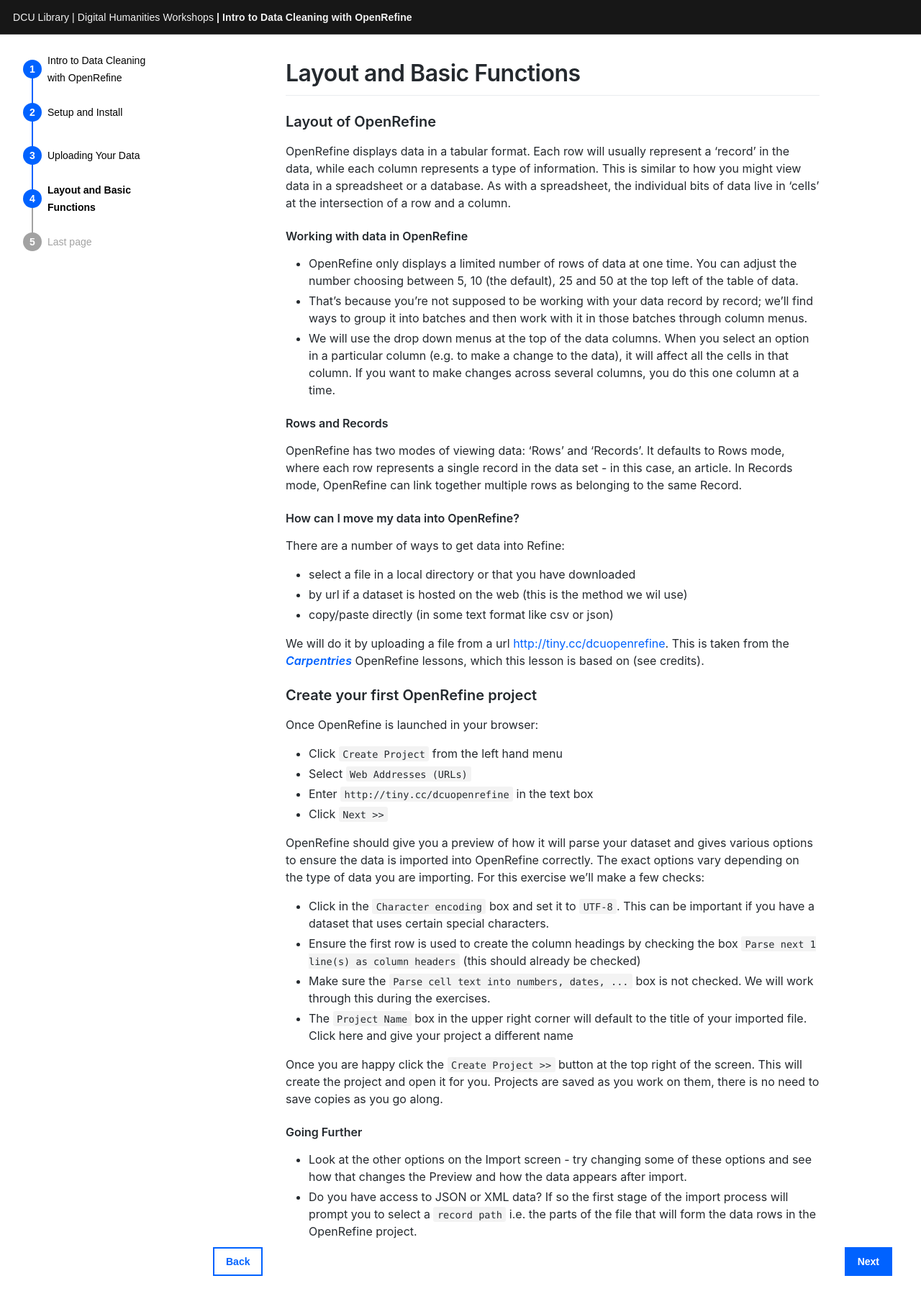
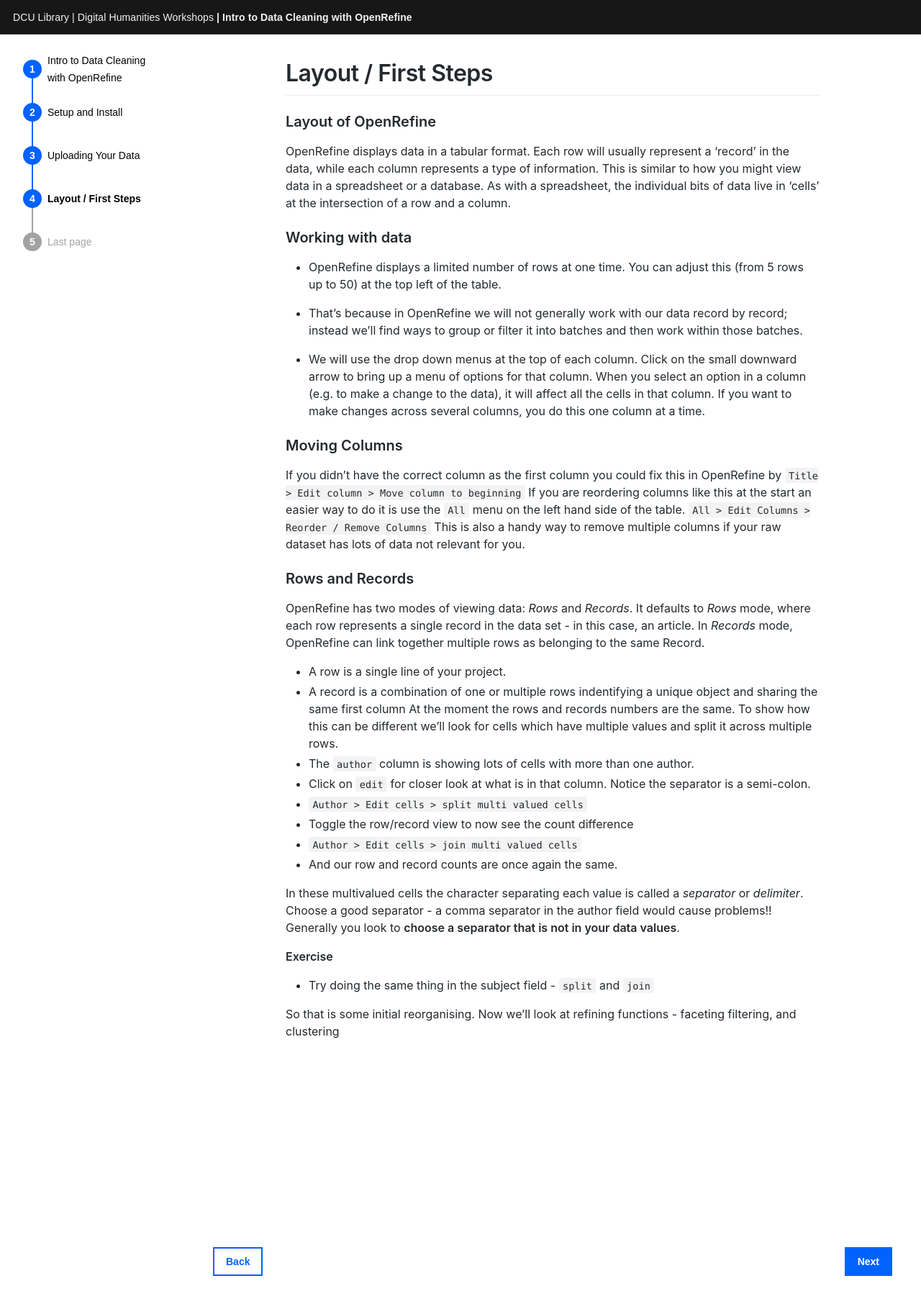
Before and after one commit to DCULibrary/open-refine-workshop, a Jekyll site: the page built from _workshop/layout-and-basic-functions.md, in a window 1280 px wide. Shown: the top 1812 px of the page at 72% size. Built offline with Jekyll 4.4.1, drawn with Linux system fonts in a browser that asks for light colours; some web fonts are replaced.

Commit message:
Finish Layout page content

```diff
--- a/_workshop/layout-and-basic-functions.md
+++ b/_workshop/layout-and-basic-functions.md
@@ -1,43 +1,39 @@
 ---
-title: Layout and Basic Functions     # The title of the page
+title: Layout / First Steps     # The title of the page
 date: 0000-01-04    # Page order is set by date
 ---
 
 ### Layout of OpenRefine
 OpenRefine displays data in a tabular format. Each row will usually represent a ‘record’ in the data, while each column represents a type of information. This is similar to how you might view data in a spreadsheet or a database. As with a spreadsheet, the individual bits of data live in ‘cells’ at the intersection of a row and a column.
 
-#### Working with data in OpenRefine
-* OpenRefine only displays a limited number of rows of data at one time. You can adjust the number choosing between 5, 10 (the default), 25 and 50 at the top left of the table of data.
-* That’s because you’re not supposed to be working with your data record by record; we’ll find ways to group it into batches and then work with it in those batches through column menus.
-* We will use the drop down menus at the top of the data columns. When you select an option in a particular column (e.g. to make a change to the data), it will affect all the cells in that column. If you want to make changes across several columns, you do this one column at a time.
+### Working with data
+* OpenRefine displays a limited number of rows at one time. You can adjust this (from 5 rows up to 50) at the top left of the table.
 
-#### Rows and Records
-OpenRefine has two modes of viewing data: ‘Rows’ and ‘Records’. It defaults to Rows mode, where each row represents a single record in the data set - in this case, an article. In Records mode, OpenRefine can link together multiple rows as belonging to the same Record.
+* That’s because in OpenRefine we will not generally work with our data record by record; instead we’ll find ways to group or filter it into batches and then work within those batches.
 
-#### How can I move my data into OpenRefine?
-There are a number of ways to get data into Refine:
-* select a file in a local directory or that you have downloaded
-* by url if a dataset is hosted on the web (this is the method we wil use)
-* copy/paste directly (in some text format like csv or json)
+* We will use the drop down menus at the top of each column. Click on the small downward arrow to bring up a menu of options for that column. When you select an option in a column (e.g. to make a change to the data), it will affect all the cells in that column. If you want to make changes across several columns, you do this one column at a time.
 
-We will do it by uploading a file from a url <http://tiny.cc/dcuopenrefine>. This is taken from the __[*Carpentries*](https://carpentries.org)__ OpenRefine lessons, which this lesson is based on (see credits).
+### Moving Columns
+If you didn’t have the correct column as the first column you could fix this in OpenRefine by `Title > Edit column > Move column to beginning`
+If you are reordering columns like this at the start an easier way to do it is use the `All` menu on the left hand side of the table.
+`All > Edit Columns > Reorder / Remove Columns`
+This is also a handy way to remove multiple columns if your raw dataset has lots of data not relevant for you.
 
-### Create your first OpenRefine project
-Once OpenRefine is launched in your browser:
-* Click `Create Project` from the left hand menu
-* Select `Web Addresses (URLs)`
-* Enter `http://tiny.cc/dcuopenrefine` in the text box
-* Click `Next >>`
+### Rows and Records
+OpenRefine has two modes of viewing data: _Rows_ and _Records_. It defaults to _Rows_ mode, where each row represents a single record in the data set - in this case, an article. In _Records_ mode, OpenRefine can link together multiple rows as belonging to the same Record.
+* A row is a single line of your project.
+* A record is a combination of one or multiple rows indentifying a unique object and sharing the same first column
+At the moment the rows and records numbers are the same. To show how this can be different we'll look for cells which have multiple values and split it across multiple rows.
+* The `author` column is showing lots of cells with more than one author.
+* Click on `edit` for closer look at what is in that column. Notice the separator is a semi-colon.
+* `Author > Edit cells > split multi valued cells`
+* Toggle the row/record view to now see the count difference
+* `Author > Edit cells > join multi valued cells`
+* And our row and record counts are once again the same.
 
-OpenRefine should give you a preview of how it will parse your dataset and gives various options to ensure the data is imported into OpenRefine correctly. The exact options vary depending on the type of data you are importing. For this exercise we'll make a few checks:
+In these multivalued cells the character separating each value is called a _separator_ or _delimiter_. Choose a good separator - a comma separator in the author field would cause problems!! Generally you look to __choose a separator that is not in your data values__.
 
-* Click in the `Character encoding` box and set it to `UTF-8`. This can be important if you have a dataset that uses certain special characters.
-* Ensure the first row is used to create the column headings by checking the box `Parse next 1 line(s) as column headers` (this should already be checked)
-* Make sure the `Parse cell text into numbers, dates, ...` box is not checked. We will work through this during the exercises.
-* The `Project Name` box in the upper right corner will default to the title of your imported file. Click here and give your project a different name
+__Exercise__
+* Try doing the same thing in the subject field - `split` and `join`
 
-Once you are happy click the `Create Project >>` button at the top right of the screen. This will create the project and open it for you. Projects are saved as you work on them, there is no need to save copies as you go along.
-
-#### Going Further
-* Look at the other options on the Import screen - try changing some of these options and see how that changes the Preview and how the data appears after import.
-* Do you have access to JSON or XML data? If so the first stage of the import process will prompt you to select a `record path` i.e. the parts of the file that will form the data rows in the OpenRefine project.
+So that is some initial reorganising. Now we’ll look at refining functions - faceting filtering, and clustering
```
